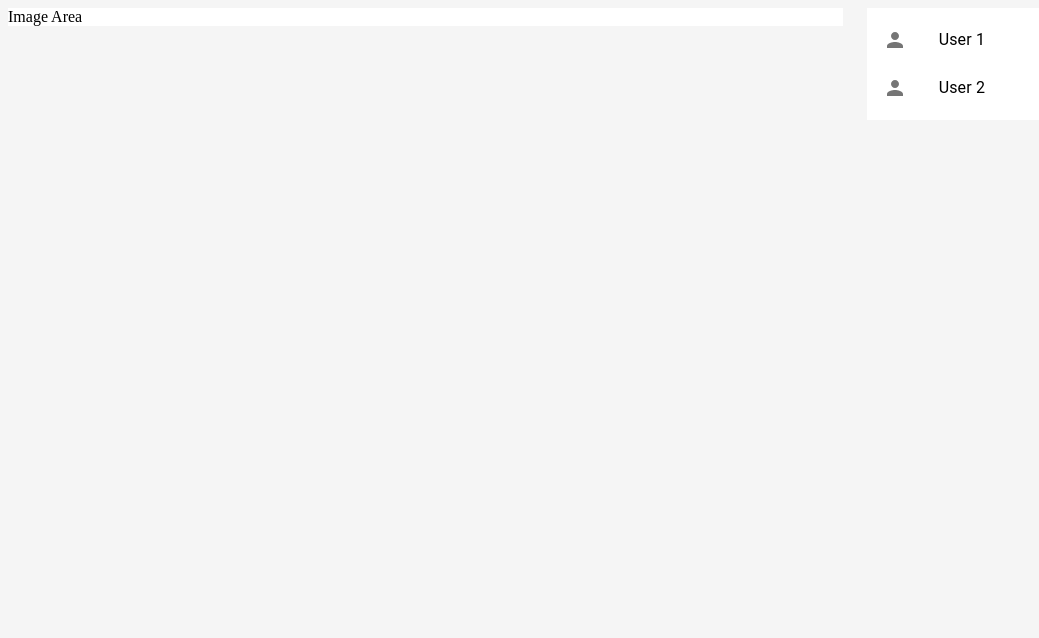
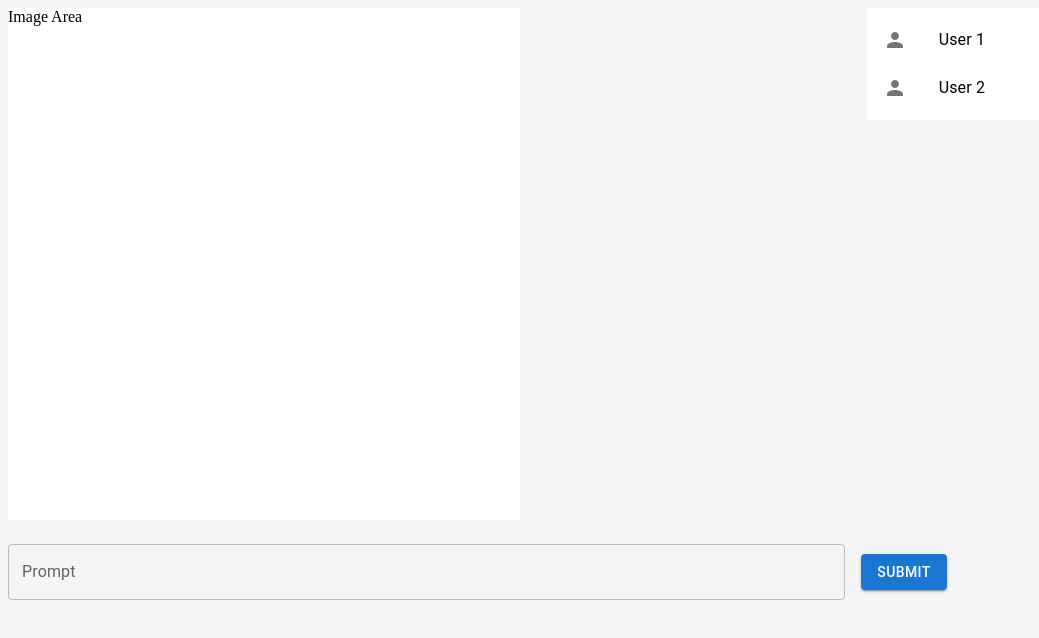
Before and after one commit to lhacks-rsmm/picturechain-frontend, a React (Create React App) app: page /dashboard in a window 1280 px wide. Shown: the top 638 px of the page, without its empty margins (0-1039 px from the left). Built offline with nearby package versions, Linux system fonts and the light colour scheme.

Commit message:
added prompt form to rest of dashboard

```diff
--- a/src/App.js
+++ b/src/App.js
@@ -3,17 +3,11 @@ import "./App.css";
 import { Grid } from "@mui/material";
 import ImageArea from "./components/ImageArea";
 import UserList from "./components/UserList";
+import Dashboard from "./pages/Dashboard";
 
 function App() {
     return (
-      <Grid container spacing={3} className="main-container">
-        <Grid item xs={8}>
-          <ImageArea />
-        </Grid>
-        <Grid item xs={4}>
-          <UserList />
-        </Grid>
-      </Grid>
+      <Dashboard />
     );
 }
 
--- a/src/components/ImageArea.js
+++ b/src/components/ImageArea.js
@@ -2,6 +2,6 @@ import { Box } from "@mui/material";
 
 export default function ImageArea(prompt){
     return (
-        <Box sx={{ width: "100%"}} className="img-area">Image Area</Box>
+        <Box sx={{ width: "512px", height: "512px"}} className="img-area">Image Area</Box>
     );
 }
--- a/src/components/PromptForm.js
+++ b/src/components/PromptForm.js
@@ -22,8 +22,9 @@ function PromptForm() {
     return (
         <form onSubmit={handleSubmit}>
             <Grid container spacing={2}>
-                <Grid item xs={12} md={10}>
+                <Grid item xs={12} md={8}>
                     <TextField
+                        fullWidth
                         id="prompt-input"
                         label="Prompt"
                         variant="outlined"
@@ -31,7 +32,10 @@ function PromptForm() {
                         onChange={handleChange}>
                     </TextField>
                 </Grid>
-                <Grid item xs={12} md={2}>
+                <Grid item xs={12} md={4}
+                    container
+                    justify={"center"}
+                    alignItems={"center"}>
                     <Button
                         type="submit"
                         id="submit-button"
--- /dev/null
+++ b/src/pages/Dashboard.js
@@ -0,0 +1,23 @@
+import React from "react";
+import { Grid } from "@mui/material";
+import ImageArea from "../components/ImageArea";
+import UserList from "../components/UserList";
+import PromptForm from "../components/PromptForm";
+
+function Dashboard() {
+    return (
+        <Grid container spacing={3} className="main-container">
+          <Grid item xs={8}>
+            <ImageArea />
+          </Grid>
+          <Grid item xs={4}>
+            <UserList />
+          </Grid>
+          <Grid item xs={12}>
+            <PromptForm />
+          </Grid>
+        </Grid>
+      );
+}
+
+export default Dashboard;
```
Also changed, not shown: 1 other file (tests, documents, lock files or other folders).
